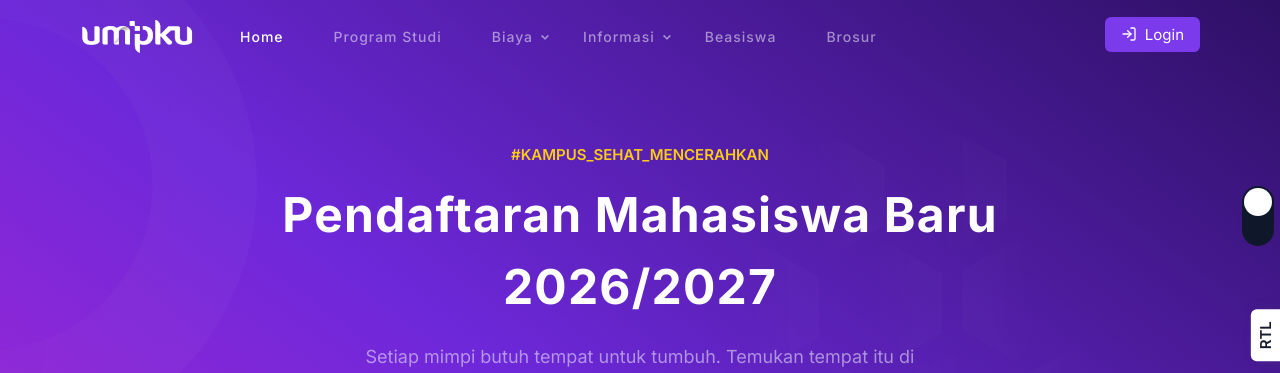
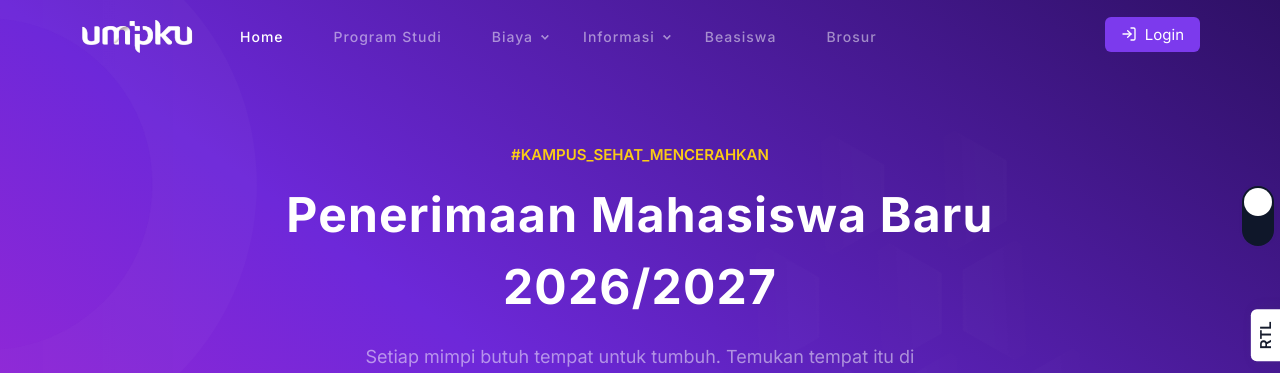
Before and after one commit to iamhry/landing-pmb-2027, a Nuxt app: page / in a window 1280 px wide. Shown: the top 373 px of the page. Built offline with nearby package versions, Linux system fonts and the light colour scheme; some icons are missing.

Commit message:
perubahan index

```diff
--- a/pages/index.vue
+++ b/pages/index.vue
@@ -10,7 +10,7 @@
                     <span class="text-yellow-400 font-semibold mb-3 uppercase">#Kampus_Sehat_Mencerahkan</span>
                     <h1
                         class="font-bold lg:leading-normal leading-normal tracking-wide text-4xl lg:text-5xl text-white mb-5">
-                        Pendaftaran Mahasiswa Baru
+                        Penerimaan Mahasiswa Baru
                         <br>2026/2027
                     </h1>
                     <p class="text-white/50 text-lg max-w-xl mx-auto">Setiap mimpi butuh tempat untuk tumbuh.
```
